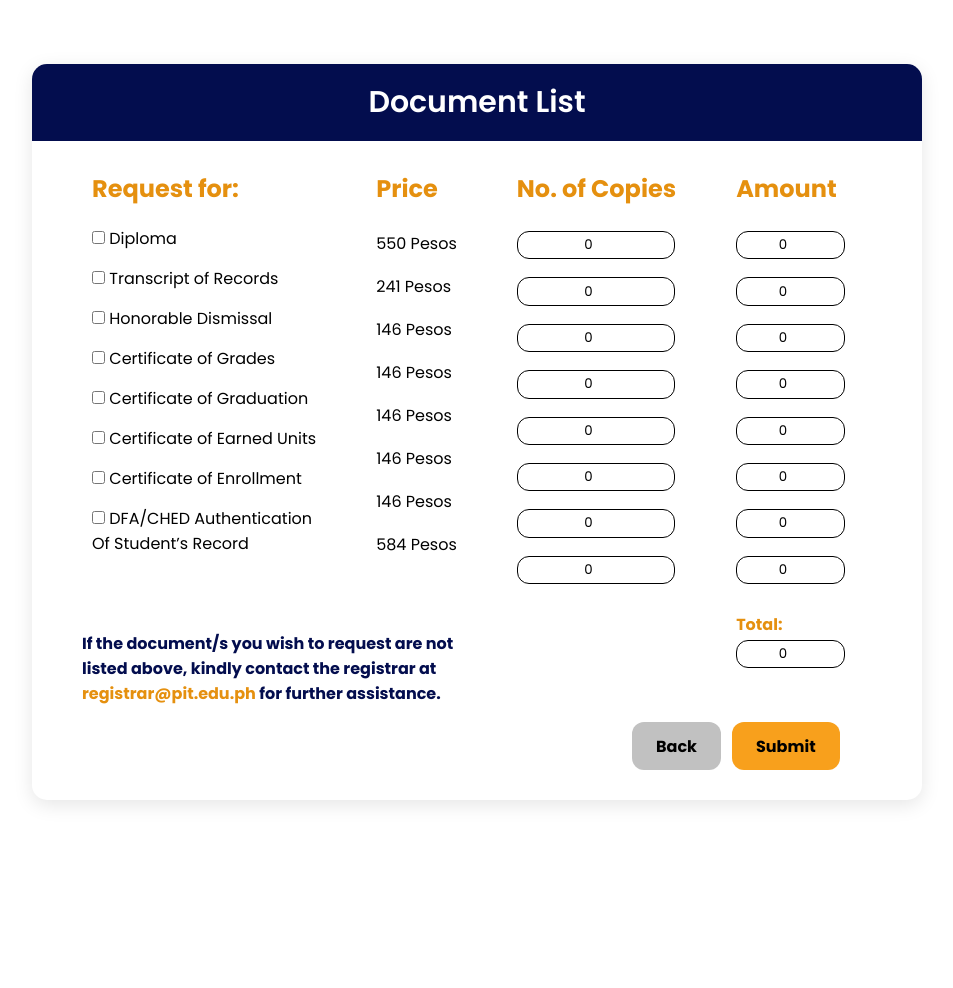
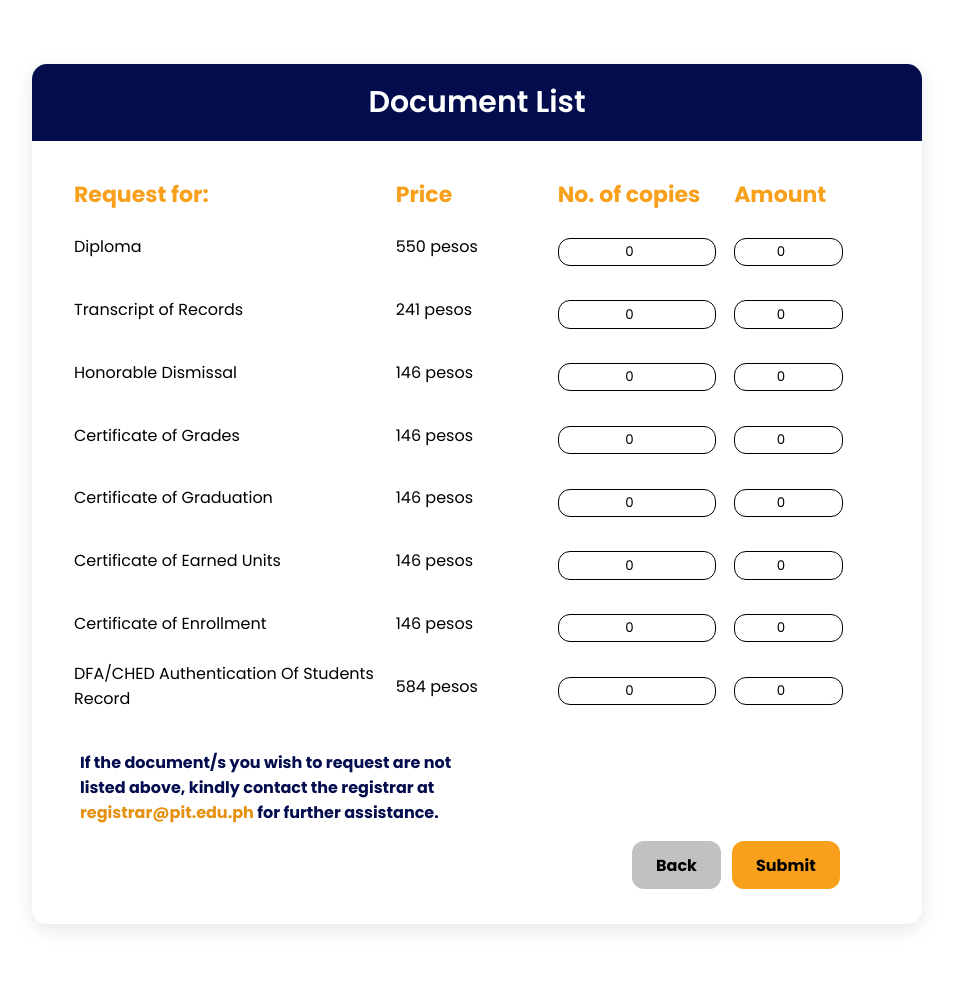
Before and after one commit to dazedmind/doc-request-system, a PHP site: page /student-form/documentlist.html in a window 1280 px wide. Shown: the whole page, without its empty margins (163-1116 px from the left). Before the commit the page ends 805 px from the top, so only its background shows below. Run offline with PHP 8.4, Linux system fonts and the light colour scheme.

Commit message:
UI fix and changes

```diff
--- a/landing-page/about.css
+++ b/landing-page/about.css
@@ -179,3 +179,9 @@ footer {
     padding: 2rem;
     font-weight: 500;
 }
+
+.info-list-item {
+    display: flex;
+    align-items: center;
+    gap: 1rem;
+}
--- a/landing-page/home.css
+++ b/landing-page/home.css
@@ -76,6 +76,12 @@ p{
     font-weight: bold;
     margin-top: 3rem;
     cursor: pointer;
+    outline: none;
+    border: none;
+}
+
+.main-btn:hover {
+    background-color: #d28b22;
 }
 
 .current_page{
--- a/landing-page/home.html
+++ b/landing-page/home.html
@@ -40,9 +40,11 @@
             <h1> WELCOME TO PIT
                 ONLINE DOCUMENT REQUEST SYSTEM
             </h1>
-            <p> Lorem ipsum dolor sit amet consectetur adipisicing elit. Non odit illo quisquam hic a repellat architecto quo, laboriosam corporis, labore alias quidem dolorem perferendis tempore nobis corrupti voluptatum vitae nihil.</p>
+            <p>
+                Welcome to the official document request website of Polyverse Institute Technology. Get started by clicking the button.
+            </p>
              <div class="container-btn">
-                <button class="main-btn" onclick="location.href = '../student-form/documentlist.html';"> Request Document Now!
+                <button class="main-btn" onclick="location.href = '../student-form/studentform.html';"> Request Document Now!
                 </button>
              </div>
         </div>
--- a/student-form/documentlist-style.css
+++ b/student-form/documentlist-style.css
@@ -6,6 +6,19 @@
 
 }
 
+table {
+    padding: 2rem;
+}
+
+table td{
+    padding: .2rem .5rem;
+}
+
+table thead {
+    color:#F8A01C;
+    font-weight: bold;
+    font-size: 22px;
+}
 .col{
     display: flex;
 }
@@ -54,7 +67,7 @@ main {
 }
 
 .document-container{
-    height: 46rem;
+    height: 860px;
     width: 890px;
     background-color: #fff;
     box-shadow: 0px 5px 19px 0px rgba(0,0,0,0.1);
@@ -91,8 +104,7 @@ main {
 }
 
 .note{
-    margin-left: 50px;
-    margin-top: -45px;
+    margin-left: 3rem;
 }
 
 .note p{
--- a/student-form/documentlist.html
+++ b/student-form/documentlist.html
@@ -15,247 +15,128 @@
                 Document List
             </div>
             <div class="documentform">
-                <form action="" method="">
-                    <div class="col">
-                        <div class="flex">
-                            <h2>Request for:</h2>
-                            <div class="input-field1">
-                                <div class="input-flex1">
-                                        <input type="checkbox"  id="diploma" name="diploma">
-                                        <label for="diploma">Diploma</label>
-                                    </div>
-                                </div>
 
-                            <div class="input-field1">
-                                <div class="input-flex1">
-                                        <input type="checkbox" id="tor" name="tor">
-                                        <label for="tor">Transcript of Records</label>
-                                    </div>
-                                </div>
-
-                            <div class="input-field1">
-                                <div class="input-flex1">
-                                        <input type="checkbox"  id="honorable" name="honorable">
-                                        <label for="honorable">Honorable Dismissal</label>
-                                    </div>
-                                </div>
-
-                            <div class="input-field1">
-                                <div class="input-flex1">
-                                        <input type="checkbox"  id="grades" name="grades">
-                                        <label for="grades">Certificate of Grades</label>
-                                    </div>
-                                </div>
-
-                            <div class="input-field1">
-                                <div class="input-flex1">
-                                        <input type="checkbox"  id="grad" name="grad">
-                                        <label for="grad">Certificate of Graduation</label>
-                                    </div>
-                                </div>
-
-                            <div class="input-field1">
-                                <div class="input-flex1">
-                                        <input type="checkbox"  id="units" name="units">
-                                        <label for="units">Certificate of Earned Units</label>
-                                    </div>
-                                </div>
-
-                            <div class="input-field1">
-                                <div class="input-flex1">
-                                        <input type="checkbox"  id="enrollment" name="enrollment">
-                                        <label for="enrollment">Certificate of Enrollment</label>
-                                    </div>
-                                </div>
-
-                            <div class="input-field1">
-                                <div class="input-flex1">
-                                        <input type="checkbox"  id="ched" name="ched">
-                                        <label for="ched">DFA/CHED Authentication <br>Of Student’s Record</label>
-                                    </div>
-                                </div>
-                        </div>
-
-                        <div class="flex">
-                            <h2>Price</h2>
-
-                            <div class="input-field">
-                                <div class="input-flex">
-                            <div class="price-list">
-                                <p>550 Pesos</p>
-                                        </div>
-                                    </div>
-                                </div>
-
-                            <div class="input-field">
-                                <div class="input-flex">
-                                     <div class="price-list">
-                                <p>241 Pesos</p>
-                                        </div>
-                                    </div>
-                                </div>
-
-                            <div class="input-field">
-                                <div class="input-flex">
-                            <div class="price-list">
-                                <p>146 Pesos</p>
-                            </div>
-                        </div>
-                    </div>
-
-                            <div class="input-field">
-                                <div class="input-flex">
-                            <div class="price-list">
-                                <p>146 Pesos</p>
-                            </div>
-                        </div>
-                    </div>
-
-                            <div class="input-field">
-                                <div class="input-flex">
-                            <div class="price-list">
-                                <p>146 Pesos</p>
-                            </div>
-                        </div>
-                    </div>
-
-                            <div class="input-field">
-                                <div class="input-flex">
-                            <div class="price-list">
-                                <p>146 Pesos</p>
-                            </div>
-                        </div>
-                    </div>
-
-                            <div class="input-field">
-                                <div class="input-flex">
-                            <div class="price-list">
-                                <p>146 Pesos</p>
-                            </div>
-                        </div>
-                    </div>
-
-                            <div class="input-field">
-                                <div class="input-flex">
-                            <div class="price-list">
-                                <p>584 Pesos</p>
-                            </div>
-                        </div>
-                    </div>
-                        </div>
-
-                    <div class="flex">
-                        <h2>No. of Copies</h2>
+                <form action="">
+                    <table>
+                        <thead>
+                            <tr>
+                                <td style="width:40%">Request for:</td>
+                                <td style="width:20%">Price</td>
+                                <td style="width:20%">No. of copies</td>
+                                <td style="width:20%">Amount</td>
+                            </tr>
+                        </thead>
+                        <tbody>
+                            <tr>
+                                <td>Diploma</td>
+                                <td>550 pesos</td>
+                                <td>
                                     <div class="input-field">
                                         <div class="input-flex">
                                         <input type="number" class="content" id="diploma_copies" value="0" min="0" onchange="calculateAmount()">
                                     </div>
-                    </div>
+                                </td>
+                                <td>
+                                    <input type="number" class="content1" id="diploma_amount" value="0">
 
+                                </td>
+                            </tr>
+                            <tr>
+                                <td>Transcript of Records</td>
+                                <td>241 pesos</td>
+                                <td>
                                     <div class="input-field">
                                         <div class="input-flex">
                                         <input type="number" class="content" id="tor_copies" value="0" min="0" onchange="calculateAmount()">
                                     </div>
-                    </div>
-
+                                </td>
+                                <td>
+                                    <input type="number"  class="content1" id="tor_amount" value="0">
+                                </td>
+                            </tr>
+                            <tr>
+                                <td>Honorable Dismissal</td>
+                                <td>146 pesos</td>
+                                <td>
                                     <div class="input-field">
                                         <div class="input-flex">
                                         <input type="number" class="content" id="honorable_copies" value="0" min="0" onchange="calculateAmount()">
                                     </div>
-                    </div>
-
+                                </td>
+                                <td>
+                                    <input type="number"  class="content1" id="honorable_amount" value="0">
+                                </td>
+                            </tr>
+                            <tr>
+                                <td>Certificate of Grades</td>
+                                <td>146 pesos</td>
+                                <td>
                                     <div class="input-field">
                                         <div class="input-flex">
                                         <input type="number" class="content" id="grades_copies" value="0" min="0" onchange="calculateAmount()">
                                     </div>
-                    </div>
-
+                                </td>
+                                <td>
+                                    <input type="number"  class="content1" id="grades_amount" value="0">
+                                </td>
+                            </tr>
+                            <tr>
+                                <td>Certificate of Graduation</td>
+                                <td>146 pesos</td>
+                                <td>
                                     <div class="input-field">
                                         <div class="input-flex">
-                            <input type="number" class="content"  id="grad_copies" value="0" min="0" onchange="calculateAmount()">
+                                        <input type="number" class="content" id="grad_copies" value="0" min="0" onchange="calculateAmount()">
                                     </div>
-                        </div>
-
+                                </td>
+                                <td>
+                                    <input type="number"  class="content1" id="grad_amount" value="0">
+                                </td>
+                            </tr>
+                            <tr>
+                                <td>Certificate of Earned Units</td>
+                                <td>146 pesos</td>
+                                <td>
                                     <div class="input-field">
                                         <div class="input-flex">
                                         <input type="number" class="content" id="units_copies" value="0" min="0" onchange="calculateAmount()">
                                     </div>
-                    </div>
+                                </td>
+                                <td>
+                                    <input type="number"  class="content1" id="units_amount" value="0">
 
+                                </td>
+                            </tr>
+                            <tr>
+                                <td>Certificate of Enrollment</td>
+                                <td>146 pesos</td>
+                                <td>
                                     <div class="input-field">
                                         <div class="input-flex">
                                         <input type="number" class="content" id="enrollment_copies" value="0" min="0" onchange="calculateAmount()">
                                     </div>
-                    </div>
-
+                                </td>
+                                <td>
+                                    <input type="number"  class="content1" id="enrollment_amount" value="0">
+                                </td>
+                            </tr>
+                            <tr>
+                                <td>DFA/CHED Authentication Of Students Record</td>
+                                <td>584 pesos</td>
+                                <td>
                                     <div class="input-field">
                                         <div class="input-flex">
                                         <input type="number" class="content" id="ched_copies" value="0" min="0" onchange="calculateAmount()">
                                     </div>
-                    </div>
-                    </div>
+                                </td>
+                                <td>
+                                    <input type="number"  class="content1" id="ched_amount" value="0">
+                                </td>
+                            </tr>
+                        </tbody>
+                    </table>
+                </form>
 
-                    <div class="flex">
-                        <div class="amount">
-                        <h2>Amount</h2>
-                        <div class="input-field">
-                            <div class="input-flex">
-                        <input type="number" class="content1" id="diploma_amount" value="0">
-                    </div>
-                </div>
-
-                        <div class="input-field">
-                            <div class="input-flex">
-                        <input type="number"  class="content1" id="tor_amount" value="0">
-                    </div>
-                </div>
-
-                        <div class="input-field">
-                            <div class="input-flex">
-                        <input type="number"  class="content1" id="honorable_amount" value="0">
-                    </div>
-                </div>
-
-                        <div class="input-field">
-                            <div class="input-flex">
-                        <input type="number"  class="content1" id="grades_amount" value="0">
-                    </div>
-                </div>
-
-                        <div class="input-field">
-                            <div class="input-flex">
-                        <input type="number" class="content1" id="grad_amount" value="0">
-                    </div>
-                </div>
-
-                        <div class="input-field">
-                            <div class="input-flex">
-                        <input type="number" class="content1" id="units_amount" value="0">
-                    </div>
-                </div>
-
-                        <div class="input-field">
-                            <div class="input-flex">
-                        <input type="number" class="content1" id="enrollment_amount" value="0">
-                    </div>
-                </div>
-
-                        <div class="input-field">
-                            <div class="input-flex">
-                        <input type="number" class="content1" id="ched_amount" value="0">
-                    </div>
-                </div>
-
-                        <div class="input-field">
-                            <div class="input-flex">
-                        <div class="amountext"><label for="total_amount">Total:</label></div>
-                        <div class="amountspace"><input type="number"  class="content1" id="total_amount" value="0"></div>
-                    </div>
-                </div>
-                        </div>
-                    </div>
-                    </div>
-                </form>
 
                 <div class="note">
                     <p>If the document/s you wish to request are not <br>listed above, kindly contact the registrar at <br><span>registrar@pit.edu.ph</span> for further assistance.</p>
--- a/student-form/studentform.css
+++ b/student-form/studentform.css
@@ -11,6 +11,11 @@ main {
     justify-content: center;
     align-items: center;
 }
+
+table {
+    color: black;
+}
+
 
 input{
     display: flex;
--- a/student-form/studentform.html
+++ b/student-form/studentform.html
@@ -13,6 +13,7 @@
             <div class="header-container">
                 Student Request Form
             </div>
+
             <div class="studentform">
                 <form action="" method="">
                     <div class="col">
```
Also changed, not shown: inlog.css (+12 -0 lines), landing-page/about.html (+11 -5 lines). Lines whose indentation alone changed are shown as unchanged.
